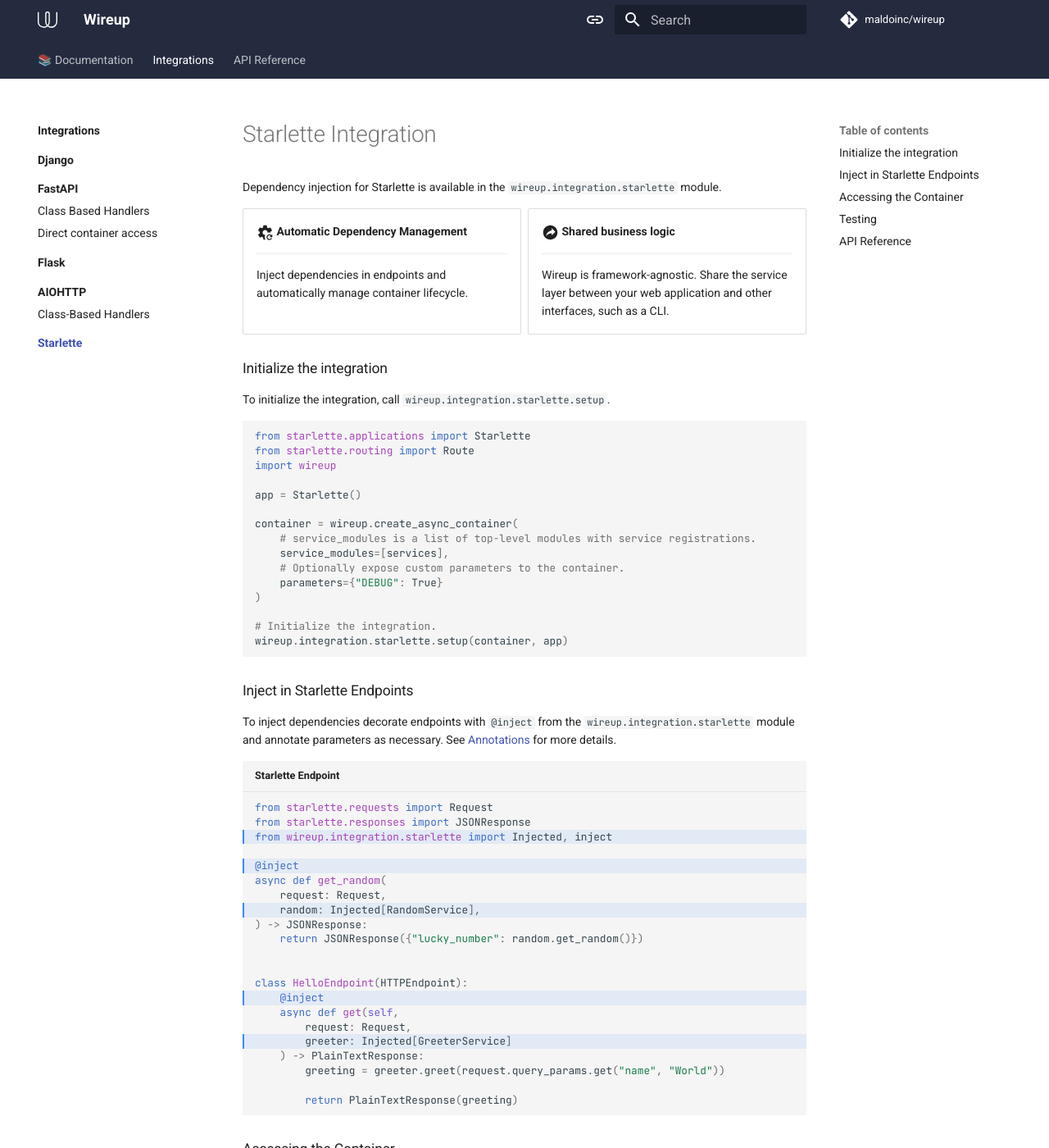
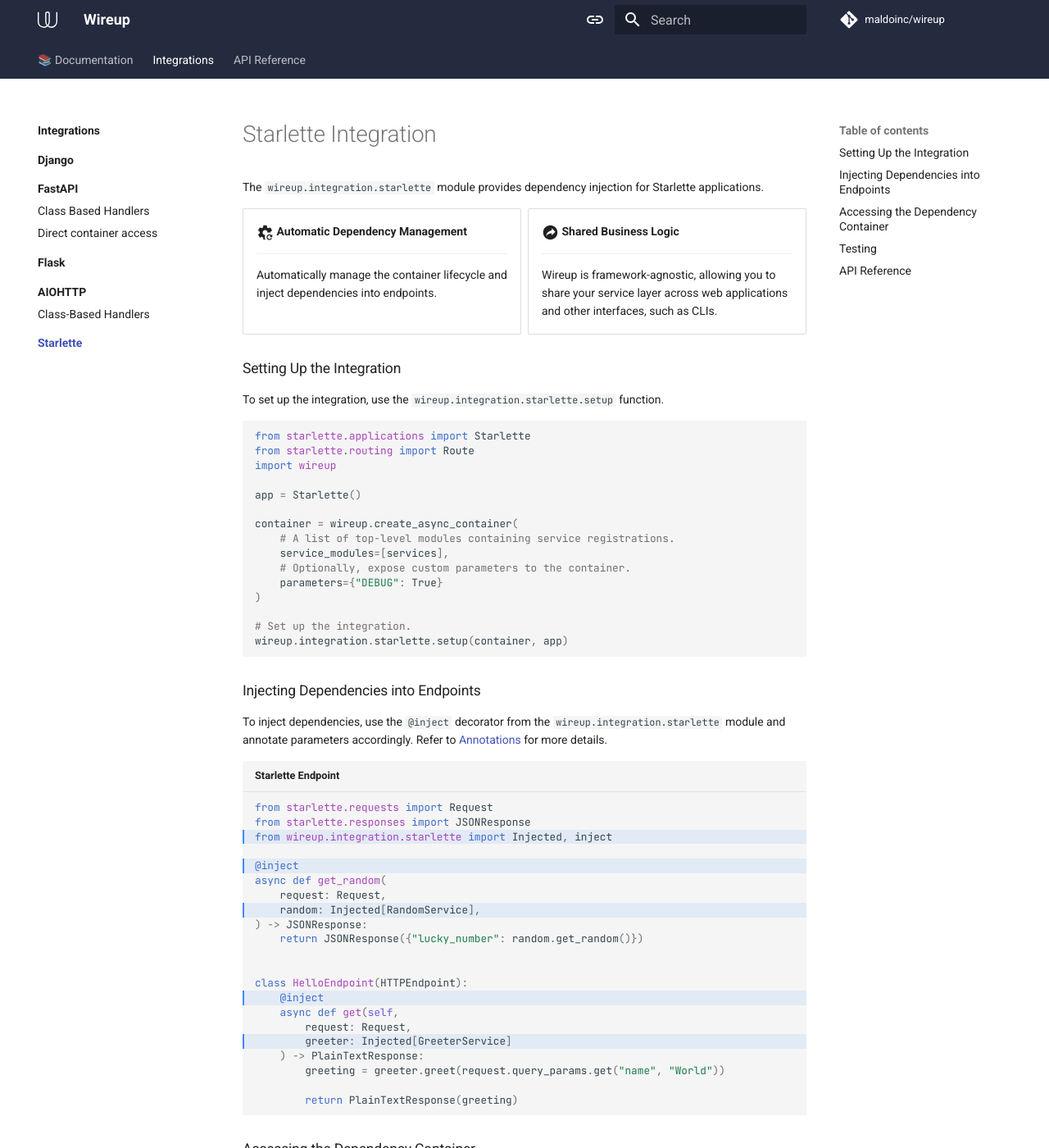
Before and after one commit to maldoinc/wireup, an MkDocs documentation site: the page built from docs/pages/integrations/starlette/index.md, in a window 1280 px wide and 1400 px high. Shown: the whole window at 82% size. Built offline with MkDocs 1.6.1 and Material for MkDocs 9.7.7, drawn with Linux system fonts in a browser that asks for light colours; comment, search, counter and statistics services are not loaded; the version menu is left out; some of the changed text lies outside the part shown.

Commit message:
Update docs

````diff
--- a/docs/pages/integrations/starlette/index.md
+++ b/docs/pages/integrations/starlette/index.md
@@ -1,6 +1,6 @@
 # Starlette Integration
 
-Dependency injection for Starlette is available in the `wireup.integration.starlette` module.
+The `wireup.integration.starlette` module provides dependency injection for Starlette applications.
 
 <div class="grid cards annotate" markdown>
 
@@ -8,18 +8,18 @@ Dependency injection for Starlette is available in the `wireup.integration.starl
 
     ---
 
-    Inject dependencies in endpoints and automatically manage container lifecycle.
+    Automatically manage the container lifecycle and inject dependencies into endpoints.
 
--   :material-share-circle:{ .lg .middle } __Shared business logic__
+-   :material-share-circle:{ .lg .middle } __Shared Business Logic__
 
     ---
 
-    Wireup is framework-agnostic. Share the service layer between your web application and other interfaces, such as a CLI.
+    Wireup is framework-agnostic, allowing you to share your service layer across web applications and other interfaces, such as CLIs.
 </div>
 
-### Initialize the integration
+### Setting Up the Integration
 
-To initialize the integration, call `wireup.integration.starlette.setup`.
+To set up the integration, use the `wireup.integration.starlette.setup` function.
 
 ```python
 from starlette.applications import Starlette
@@ -29,20 +29,19 @@ import wireup
 app = Starlette()
 
 container = wireup.create_async_container(
-    # service_modules is a list of top-level modules with service registrations.
+    # A list of top-level modules containing service registrations.
     service_modules=[services],
-    # Optionally expose custom parameters to the container.
+    # Optionally, expose custom parameters to the container.
     parameters={"DEBUG": True}
 )
 
-# Initialize the integration.
+# Set up the integration.
 wireup.integration.starlette.setup(container, app)
 ```
 
-### Inject in Starlette Endpoints
+### Injecting Dependencies into Endpoints
 
-To inject dependencies decorate endpoints with `@inject` from the `wireup.integration.starlette` module
-and annotate parameters as necessary. See [Annotations](../../annotations.md) for more details.
+To inject dependencies, use the `@inject` decorator from the `wireup.integration.starlette` module and annotate parameters accordingly. Refer to [Annotations](../../annotations.md) for more details.
 
 ```python title="Starlette Endpoint" hl_lines="3 5 8 14 17"
 from starlette.requests import Request
@@ -68,9 +67,9 @@ class HelloEndpoint(HTTPEndpoint):
         return PlainTextResponse(greeting)
 ```
 
-### Accessing the Container
+### Accessing the Dependency Container
 
-To access the Wireup container directly, use the following functions:
+You can directly access the Wireup container using the following functions:
 
 ```python
 from wireup.integration.starlette import get_app_container, get_request_container
@@ -79,32 +78,31 @@ from wireup.integration.starlette import get_app_container, get_request_containe
 # This is what you almost always want.
 # It has all the information the app container has in addition
 # to data specific to the current request.
+# You can get an instance of the request container in decorators or other middleware.
 request_container = get_request_container()
 
-# Access the application-wide container (created via `wireup.create_async_container`).
-# Use this when you need the container outside of the request context lifecycle.
+# Access the application-wide container created with `wireup.create_async_container`.
+# Use this for operations outside the request lifecycle.
 app_container = get_app_container(app)
 ```
 
 ### Testing
 
-For general testing tips with Wireup refer to the [test docs](../../testing.md).
-With the Starlette integration, you can override dependencies in the container as follows.
+For general testing tips, see the [testing documentation](../../testing.md). To override dependencies in the container during tests, use the following approach:
 
 ```python title="test_thing.py"
 from wireup.integration.starlette import get_app_container
 
 def test_override():
-    class DummyGreeter(GreeterService):
+    class UppercaseGreeter(GreeterService):
         def greet(self, name: str) -> str:
-            return f"Hi, {name}"
+            return super().greet(name).upper()
 
-    with get_app_container(app).override.service(GreeterService, new=DummyGreeter()):
+    with get_app_container(app).override.service(GreeterService, new=UppercaseGreeter()):
         response = client.get("/hello", params={"name": "Test"})
 ```
 
-See [Starlette integration tests](https://github.com/maldoinc/wireup/blob/master/test/integration/starlette/test_starlette_integration.py)
-for more examples.
+For more examples, see the [Starlette integration tests](https://github.com/maldoinc/wireup/blob/master/test/integration/starlette/test_starlette_integration.py).
 
 ### API Reference
 
````
